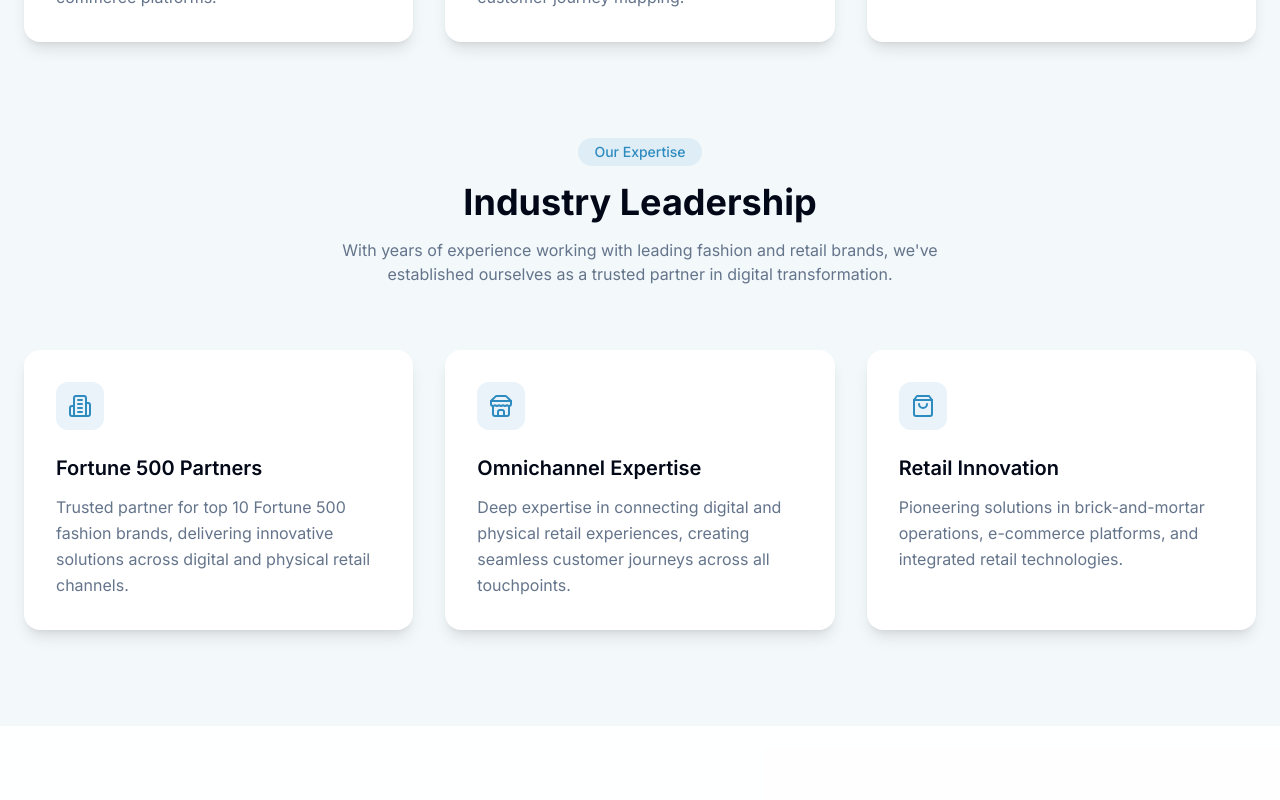
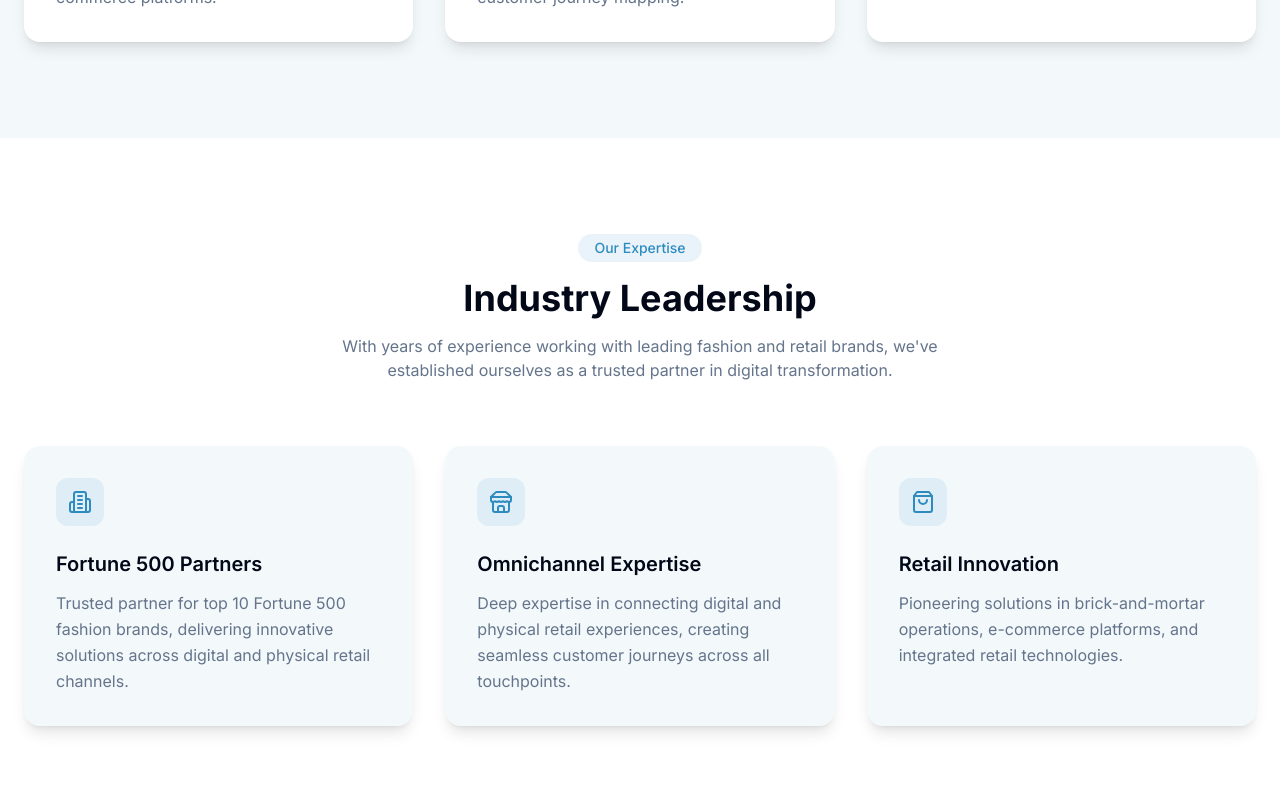
Before and after one commit to Innovate-si/innovatesi, a React (Vite) app: page / in a window 1280 px wide. Shown: the part 1540-2340 px from the top of the page. Built offline with nearby package versions, Linux system fonts and the light colour scheme.

Commit message:
Separate Industry Leadership Section
Moved the Industry Leadership content to its own distinct section on the homepage for improved organization and visibility.
[skip gpt_engineer]

```diff
--- /dev/null
+++ b/src/components/sections/IndustryLeadershipSection.tsx
@@ -0,0 +1,56 @@
+import { motion } from "framer-motion";
+import { Building2, Store, ShoppingBag } from "lucide-react";
+
+const achievements = [
+  {
+    icon: Building2,
+    title: "Fortune 500 Partners",
+    description: "Trusted partner for top 10 Fortune 500 fashion brands, delivering innovative solutions across digital and physical retail channels.",
+  },
+  {
+    icon: Store,
+    title: "Omnichannel Expertise",
+    description: "Deep expertise in connecting digital and physical retail experiences, creating seamless customer journeys across all touchpoints.",
+  },
+  {
+    icon: ShoppingBag,
+    title: "Retail Innovation",
+    description: "Pioneering solutions in brick-and-mortar operations, e-commerce platforms, and integrated retail technologies.",
+  },
+];
+
+const IndustryLeadershipSection = () => (
+  <section className="min-h-screen bg-white py-24">
+    <div className="container mx-auto px-6">
+      <div className="text-center mb-16 reveal">
+        <span className="inline-block px-4 py-1 mb-4 text-sm font-medium bg-accent/10 text-accent rounded-full">
+          Our Expertise
+        </span>
+        <h2 className="text-4xl font-bold mb-4">Industry Leadership</h2>
+        <p className="text-muted-foreground max-w-2xl mx-auto">
+          With years of experience working with leading fashion and retail brands, we've established ourselves as a trusted partner in digital transformation.
+        </p>
+      </div>
+
+      <div className="grid md:grid-cols-2 lg:grid-cols-3 gap-8">
+        {achievements.map((achievement, index) => (
+          <motion.div
+            key={achievement.title}
+            initial={{ opacity: 0, y: 20 }}
+            animate={{ opacity: 1, y: 0 }}
+            transition={{ delay: index * 0.2 }}
+            className="card-hover bg-secondary/50 rounded-2xl p-8 shadow-lg hover:shadow-xl transition-all duration-300"
+          >
+            <div className="bg-accent/10 w-12 h-12 rounded-xl flex items-center justify-center mb-6">
+              <achievement.icon className="h-6 w-6 text-accent" />
+            </div>
+            <h3 className="text-xl font-semibold mb-3">{achievement.title}</h3>
+            <p className="text-muted-foreground leading-relaxed">{achievement.description}</p>
+          </motion.div>
+        ))}
+      </div>
+    </div>
+  </section>
+);
+
+export default IndustryLeadershipSection;
--- a/src/components/sections/ServicesSection.tsx
+++ b/src/components/sections/ServicesSection.tsx
@@ -1,5 +1,5 @@
 import { motion } from "framer-motion";
-import { Globe2, BarChart2, Rocket, Building2, Store, ShoppingBag } from "lucide-react";
+import { Globe2, BarChart2, Rocket } from "lucide-react";
 
 const services = [
   {
@@ -19,24 +19,6 @@ const services = [
   },
 ];
 
-const achievements = [
-  {
-    icon: Building2,
-    title: "Fortune 500 Partners",
-    description: "Trusted partner for top 10 Fortune 500 fashion brands, delivering innovative solutions across digital and physical retail channels.",
-  },
-  {
-    icon: Store,
-    title: "Omnichannel Expertise",
-    description: "Deep expertise in connecting digital and physical retail experiences, creating seamless customer journeys across all touchpoints.",
-  },
-  {
-    icon: ShoppingBag,
-    title: "Retail Innovation",
-    description: "Pioneering solutions in brick-and-mortar operations, e-commerce platforms, and integrated retail technologies.",
-  },
-];
-
 const ServicesSection = () => (
   <section id="services" className="min-h-screen bg-secondary/50 py-24">
     <div className="container mx-auto px-6">
@@ -50,7 +32,7 @@ const ServicesSection = () => (
         </p>
       </div>
 
-      <div className="grid md:grid-cols-2 lg:grid-cols-3 gap-8 mb-24">
+      <div className="grid md:grid-cols-2 lg:grid-cols-3 gap-8">
         {services.map((service, index) => (
           <motion.div
             key={service.title}
@@ -67,34 +49,6 @@ const ServicesSection = () => (
           </motion.div>
         ))}
       </div>
-
-      <div className="text-center mb-16 reveal">
-        <span className="inline-block px-4 py-1 mb-4 text-sm font-medium bg-accent/10 text-accent rounded-full">
-          Our Expertise
-        </span>
-        <h2 className="text-4xl font-bold mb-4">Industry Leadership</h2>
-        <p className="text-muted-foreground max-w-2xl mx-auto">
-          With years of experience working with leading fashion and retail brands, we've established ourselves as a trusted partner in digital transformation.
-        </p>
-      </div>
-
-      <div className="grid md:grid-cols-2 lg:grid-cols-3 gap-8">
-        {achievements.map((achievement, index) => (
-          <motion.div
-            key={achievement.title}
-            initial={{ opacity: 0, y: 20 }}
-            animate={{ opacity: 1, y: 0 }}
-            transition={{ delay: index * 0.2 }}
-            className="card-hover bg-white rounded-2xl p-8 shadow-lg hover:shadow-xl transition-all duration-300"
-          >
-            <div className="bg-accent/10 w-12 h-12 rounded-xl flex items-center justify-center mb-6">
-              <achievement.icon className="h-6 w-6 text-accent" />
-            </div>
-            <h3 className="text-xl font-semibold mb-3">{achievement.title}</h3>
-            <p className="text-muted-foreground leading-relaxed">{achievement.description}</p>
-          </motion.div>
-        ))}
-      </div>
     </div>
   </section>
 );
--- a/src/pages/Index.tsx
+++ b/src/pages/Index.tsx
@@ -2,6 +2,7 @@ import { useEffect } from "react";
 import Navigation from "@/components/layout/Navigation";
 import HeroSection from "@/components/sections/HeroSection";
 import ServicesSection from "@/components/sections/ServicesSection";
+import IndustryLeadershipSection from "@/components/sections/IndustryLeadershipSection";
 import ContactSection from "@/components/sections/ContactSection";
 
 const Index = () => {
@@ -36,6 +37,7 @@ const Index = () => {
       <main className="pt-16">
         <HeroSection onGetStarted={scrollToServices} />
         <ServicesSection />
+        <IndustryLeadershipSection />
         <ContactSection />
       </main>
     </div>
```
